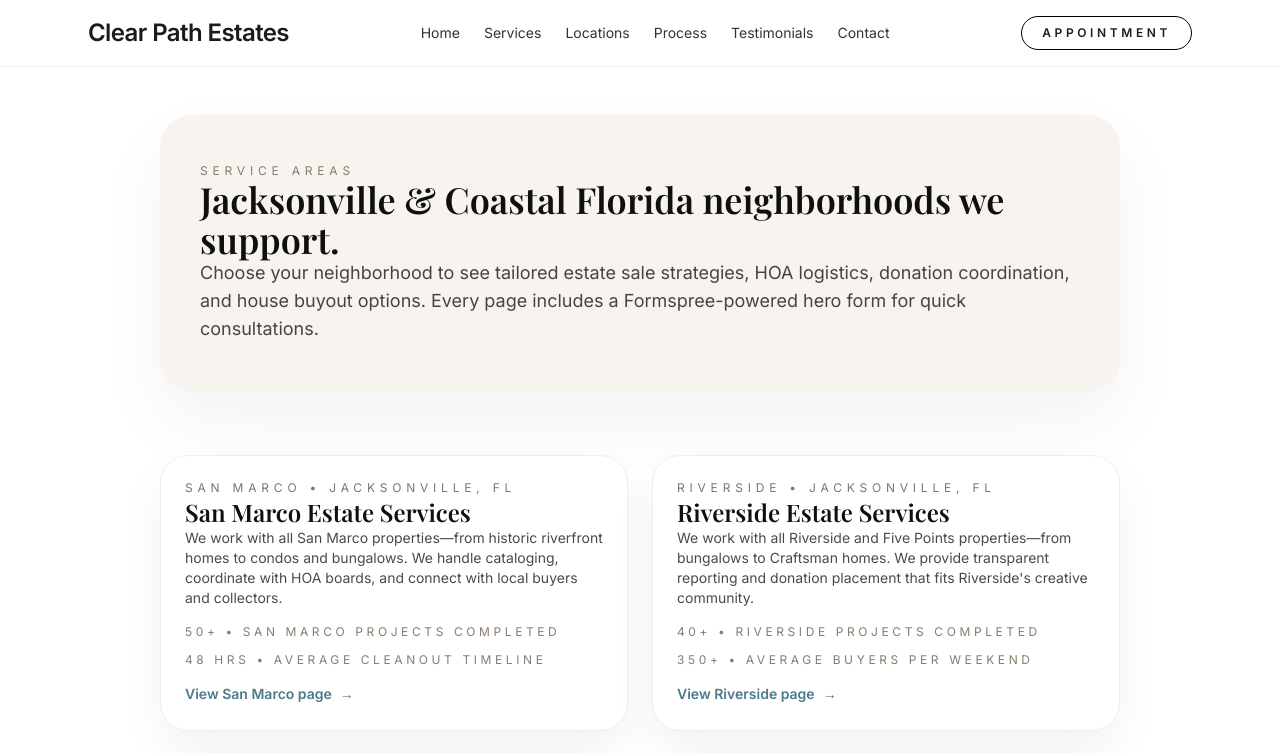
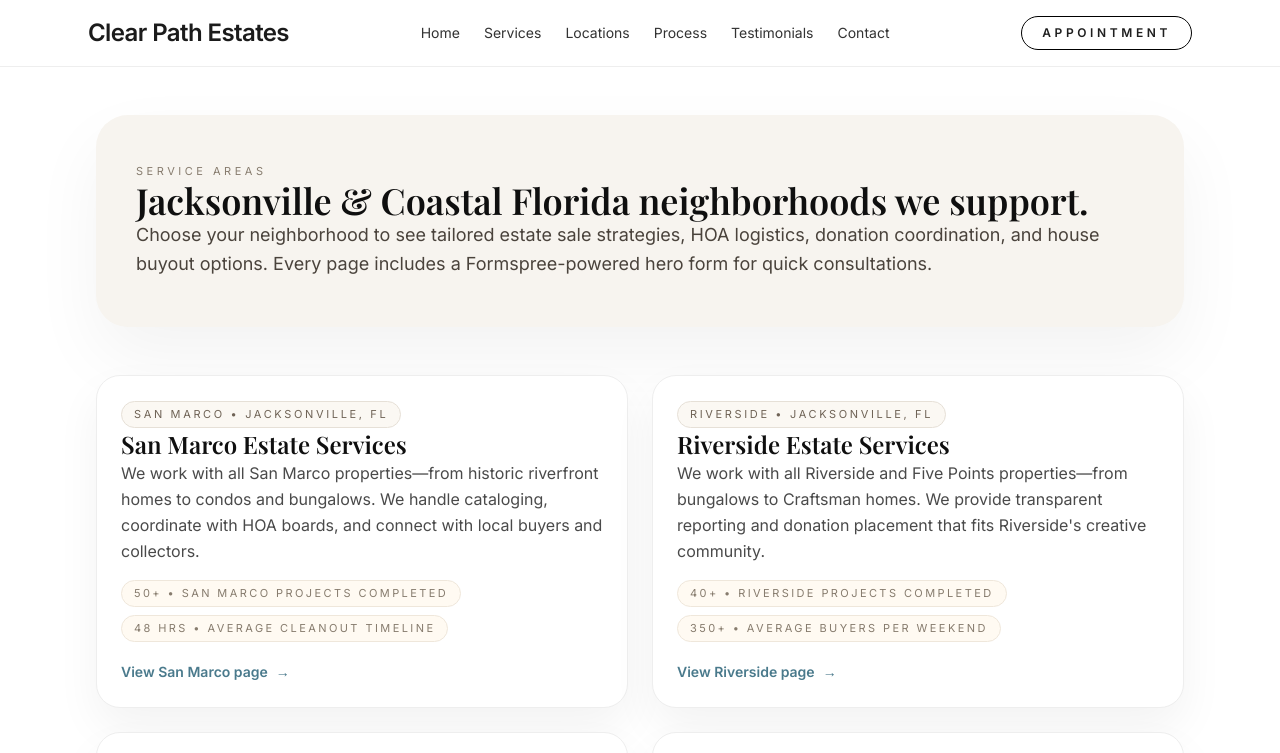
Before and after one commit to chri6tina/clear_path_estates, a Next.js app: page /locations in a window 1280 px wide. Shown: the top 753 px of the page. Built offline with nearby package versions, Linux system fonts and the light colour scheme; a web font is replaced by a local one.

Commit message:
Initialize Clear Path Estates site and locations
Co-authored-by: Cursor <cursoragent@cursor.com>

```diff
--- a/src/app/(locations)/locations/page.tsx
+++ b/src/app/(locations)/locations/page.tsx
@@ -10,11 +10,13 @@ export const metadata: Metadata = {
 
 export default function LocationsIndexPage() {
   return (
-    <main className="mx-auto flex max-w-5xl flex-col gap-16 px-6 py-12 lg:px-8">
-        <section className="rounded-[32px] bg-[#f7f4ef] px-10 py-12 shadow-[0_30px_70px_rgba(0,0,0,0.05)]">
-          <p className="text-xs uppercase tracking-[0.4em] text-[#877c6e]">Service areas</p>
-          <h1 className="mt-3 text-4xl font-semibold text-[#0f0f0f]">Jacksonville & Coastal Florida neighborhoods we support.</h1>
-          <p className="mt-4 text-lg text-[#4a433c]">
+    <main className="mx-auto flex max-w-6xl flex-col gap-12 px-6 py-12 lg:px-8">
+      <section className="rounded-[32px] bg-[#f7f4ef] px-8 py-10 shadow-[0_30px_70px_rgba(0,0,0,0.05)] sm:px-10 sm:py-12">
+        <p className="text-[11px] uppercase tracking-[0.32em] text-[#877c6e]">Service areas</p>
+        <h1 className="mt-3 text-3xl font-semibold text-[#0f0f0f] sm:text-4xl">
+          Jacksonville & Coastal Florida neighborhoods we support.
+        </h1>
+        <p className="mt-4 text-base leading-relaxed text-[#4a433c] sm:text-lg">
           Choose your neighborhood to see tailored estate sale strategies, HOA logistics, donation coordination, and house buyout options. Every page includes a
           Formspree-powered hero form for quick consultations.
         </p>
@@ -25,17 +27,26 @@ export default function LocationsIndexPage() {
           <Link
             key={location.slug}
             href={`/locations/${location.slug}`}
-              className="rounded-[28px] border border-[#eee] bg-white p-6 shadow-[0_20px_45px_rgba(0,0,0,0.05)] transition hover:-translate-y-1"
+            className="group rounded-[24px] border border-[#eee] bg-white p-6 shadow-[0_20px_45px_rgba(0,0,0,0.05)] transition hover:-translate-y-1"
           >
-              <p className="text-xs uppercase tracking-[0.4em] text-[#777]">{location.cityLine}</p>
-              <h2 className="mt-2 text-2xl font-semibold text-[#0f0f0f]">{location.name} Estate Services</h2>
-              <p className="mt-2 text-sm text-[#4a4a4a]">{location.heroDescription}</p>
-              <div className="mt-4 flex flex-wrap gap-3 text-xs uppercase tracking-[0.3em] text-[#877c6e]">
+            <span className="inline-flex rounded-full border border-[#e6e0d7] bg-[#fbf8f3] px-3 py-1 text-[11px] uppercase tracking-[0.24em] text-[#6f6356]">
+              {location.cityLine}
+            </span>
+            <h2 className="mt-3 text-2xl font-semibold text-[#0f0f0f]">{location.name} Estate Services</h2>
+            <p className="mt-2 text-sm leading-relaxed text-[#4a4a4a] sm:text-base">
+              {location.heroDescription}
+            </p>
+            <div className="mt-4 flex flex-wrap gap-2 text-[11px] uppercase tracking-[0.22em] text-[#877c6e]">
               {location.heroStats.slice(0, 2).map((stat) => (
-                  <span key={stat.label}>{stat.value} • {stat.label}</span>
+                <span
+                  key={stat.label}
+                  className="rounded-full border border-[#efe7db] bg-[#fffaf2] px-3 py-1"
+                >
+                  {stat.value} • {stat.label}
+                </span>
               ))}
             </div>
-              <span className="mt-4 inline-flex items-center gap-2 text-sm font-semibold text-[#4a7a8c]">
+            <span className="mt-5 inline-flex items-center gap-2 text-sm font-semibold text-[#4a7a8c] transition group-hover:text-[#3d6675]">
               View {location.name} page <span aria-hidden>→</span>
             </span>
           </Link>
```
Lines whose indentation alone changed are shown as unchanged.
